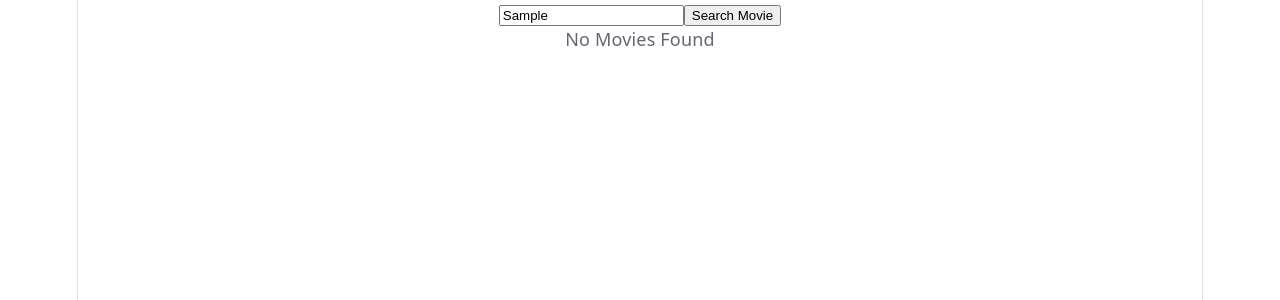
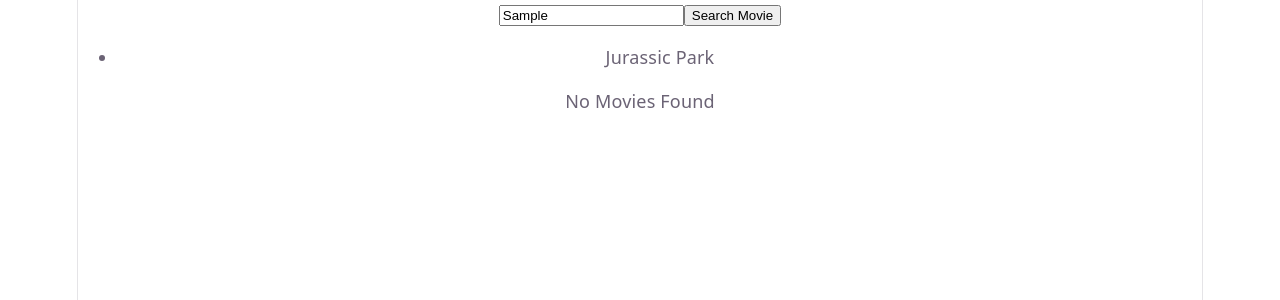
Before and after one commit to kee-chaWVA/react-build-challenge, a React (Vite) app: page / in a window 1280 px wide. Both pictures are taken after typing "Sample" into the empty fields and a click on the button "Search Movie". Shown: the top 300 px of the page. Built offline with nearby package versions, Linux system fonts and the light colour scheme.

Commit message:
added Fuse.js for fuzzy search capability, added error message

```diff
--- a/package.json
+++ b/package.json
@@ -13,6 +13,7 @@
     "@emotion/react": "^11.14.0",
     "@emotion/styled": "^11.14.1",
     "@mui/material": "^7.3.9",
+    "fuse.js": "^7.3.0",
     "react": "^19.2.4",
     "react-dom": "^19.2.4"
   },
--- a/src/pages/SearchPage.tsx
+++ b/src/pages/SearchPage.tsx
@@ -1,20 +1,40 @@
 import { useState } from 'react';
 import type { Movie } from '../types/movie'
-import { movies as initialMovies } from '../data/movies';
+import { movies } from '../data/movies';
 import Button from '../components/Button';
 import List from '../components/List';
 import Card from '../components/Card';
+import Fuse, { type FuseResult } from 'fuse.js';
+
+const fuse = new Fuse(
+  movies, {
+    keys: ['title', 'actor', 'director'],
+    threshold: 0.35
+  }
+)
 
 export default function SearchPage() {
-   const movies = initialMovies;
-  // const [ movies, setMovies] = useState<Movie[]>(initialMovies)
   const [ searchWord, setSearchWord ] = useState<string>('');
   const [ committedSearch, setCommittedSearch ] = useState<string>('')
+  const [ error, setError ] = useState<string>('')
 
-  const searchHandler = () => {
-    if(!searchWord.trim()) return;
+
+  const handleSearch = () => {
+    if(!searchWord.trim()) {
+      setError('You must enter a movie title, actor name, or director name.' )
+      return;
+    }
     setCommittedSearch(searchWord)
+    setError('')
   }
+
+  const handleChange = (e) => {
+    setError('')
+    setSearchWord(e.target.value)
+  }
+
+  const suggestions = fuse.search(searchWord)
+  const movieFromFuse = suggestions.slice(0,5).map( (result) =>  result.item )
 
   const results = movies.filter((movie) => {
     return movie.title.toLowerCase().includes(committedSearch.toLowerCase().trim())
@@ -22,12 +42,39 @@ export default function SearchPage() {
 
   return(
     <div>
-      <input
-        type='text'
-        value={searchWord}
-        onChange={(e) => setSearchWord(e.target.value)}
-      />
-      <Button onClick={searchHandler}>Search Movie</Button>
+      <div>
+        {error && <p>{error}</p>}
+      </div>
+      <div>
+        <input
+          type='text'
+          value={searchWord}
+          onChange={handleChange}
+        />
+        <Button onClick={handleSearch}>Search Movie</Button>
+      </div>
+      {searchWord.trim() && (
+        suggestions.length > 0 ? (
+          <div>
+            <List<Movie>
+              items={movieFromFuse}
+              renderItem={(movie) =>{
+                return (
+                  <li key={movie.id}>
+                    <p>{movie.title}</p>
+                  </li>
+                )}
+              }
+            />
+          </div>
+        ) : (
+          <div>
+            <p>
+              No matching movies
+            </p>
+          </div>
+        )
+      )}
       { committedSearch && (
         results.length > 0 ? (
           <List<Movie>
```
Also changed, not shown: 1 other file (tests, documents, lock files or other folders).
